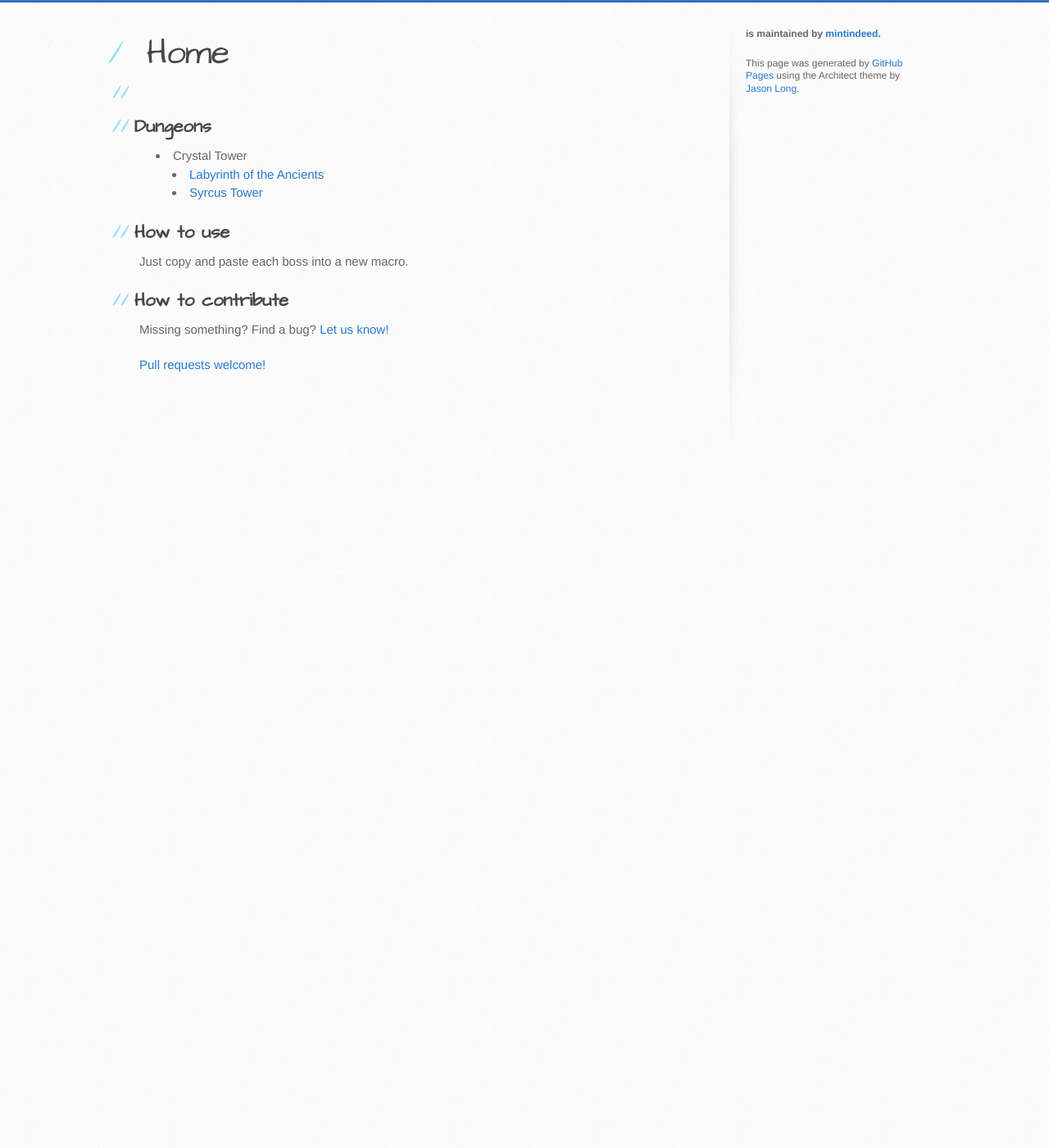
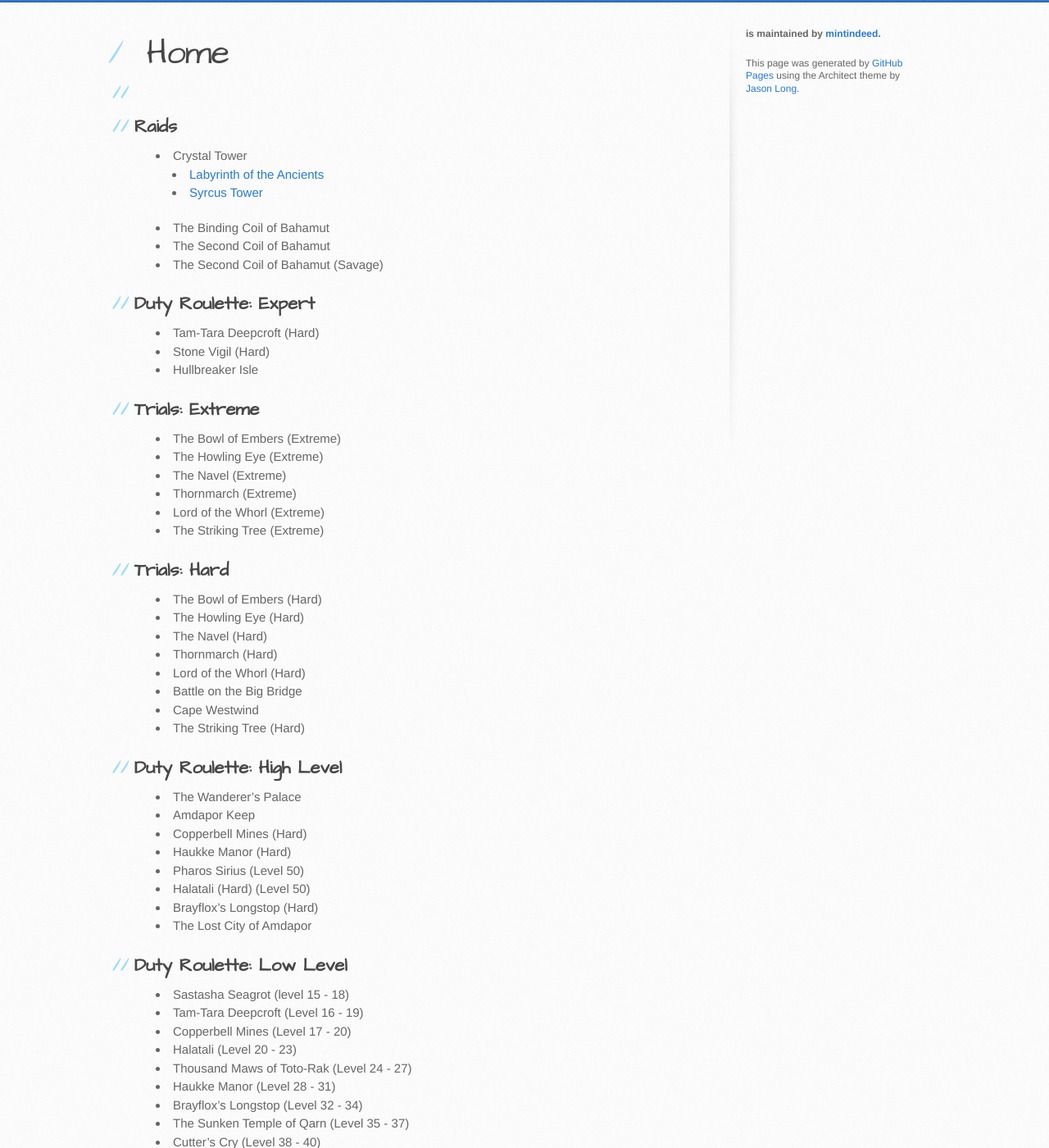
Before and after one commit to mintindeed/ffxiv-boss-macros, a Jekyll site: the page built from index.md, in a window 1280 px wide and 1400 px high, scrolled down 270 px. Shown: the whole window at 82% size. Built offline with Jekyll 4.4.1, drawn with Linux system fonts in a browser that asks for light colours; before the commit the page ends 900 px from its top, so only the background shows below that; some of the changed text lies outside the part shown.

Commit message:
Update index

```diff
--- a/index.md
+++ b/index.md
@@ -3,11 +3,82 @@ layout: default
 title: Home
 ---
 
-## Dungeons
+## Raids
 
 * Crystal Tower
 	* [Labyrinth of the Ancients]({{ site.baseurl }}/crystal-tower/labyrinth-of-the-ancients.html)
 	* [Syrcus Tower]({{ site.baseurl }}/crystal-tower/syrcus-tower.html)
+* The Binding Coil of Bahamut
+* The Second Coil of Bahamut
+* The Second Coil of Bahamut (Savage)
+
+## Duty Roulette: Expert
+
+* Tam-Tara Deepcroft (Hard)
+* Stone Vigil (Hard)
+* Hullbreaker Isle
+
+## Trials: Extreme
+
+* The Bowl of Embers (Extreme)
+* The Howling Eye (Extreme)
+* The Navel (Extreme)
+* Thornmarch (Extreme)
+* Lord of the Whorl (Extreme)
+* The Striking Tree (Extreme)
+
+## Trials: Hard
+
+* The Bowl of Embers (Hard)
+* The Howling Eye (Hard)
+* The Navel (Hard)
+* Thornmarch (Hard)
+* Lord of the Whorl (Hard)
+* Battle on the Big Bridge
+* Cape Westwind
+* The Striking Tree (Hard)
+
+## Duty Roulette: High Level
+
+* The Wanderer's Palace
+* Amdapor Keep
+* Copperbell Mines (Hard)
+* Haukke Manor (Hard)
+* Pharos Sirius (Level 50)
+* Halatali (Hard) (Level 50)
+* Brayflox's Longstop (Hard)
+* The Lost City of Amdapor
+
+## Duty Roulette: Low Level
+
+* Sastasha Seagrot (level 15 - 18)
+* Tam-Tara Deepcroft (Level 16 - 19)
+* Copperbell Mines (Level 17 - 20)
+* Halatali (Level 20 - 23)
+* Thousand Maws of Toto-Rak (Level 24 - 27)
+* Haukke Manor (Level 28 - 31)
+* Brayflox's Longstop (Level 32 - 34)
+* The Sunken Temple of Qarn (Level 35 - 37)
+* Cutter's Cry (Level 38 - 40)
+* The Stone Vigil (Level 41 - 43)
+* Dzemael Darkhold (Level 44 - 46)
+* The Aurum Vale (Level 47 - 49)
+
+## Trials
+
+* A Relic Reborn: The Chimera
+* A Relic Reborn: The Hydra
+* The Bowl of Embers
+* The Howling Eye
+* The Navel
+* Cape Westwind
+
+## Main Scenario
+
+* Castrum Meridianum
+* The Praetorium
+
+-----
 
 ## How to use
 
```
